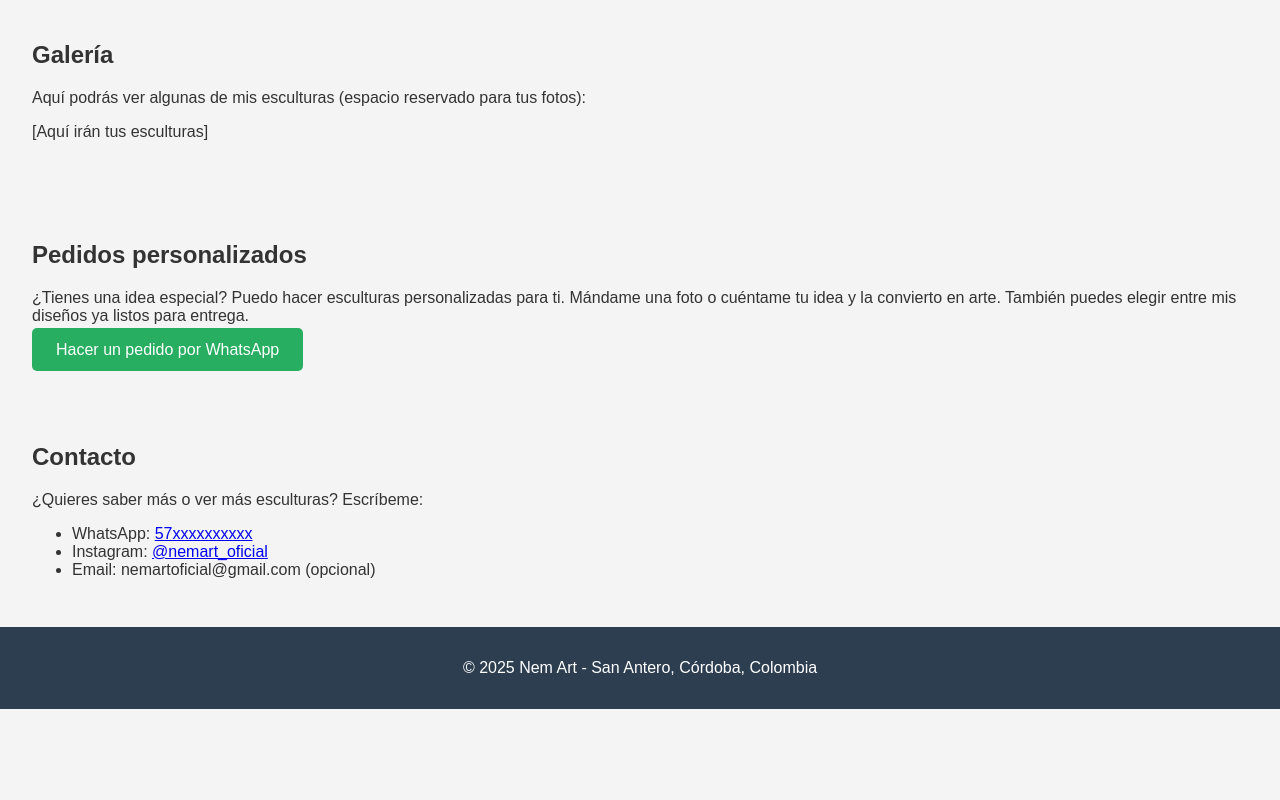
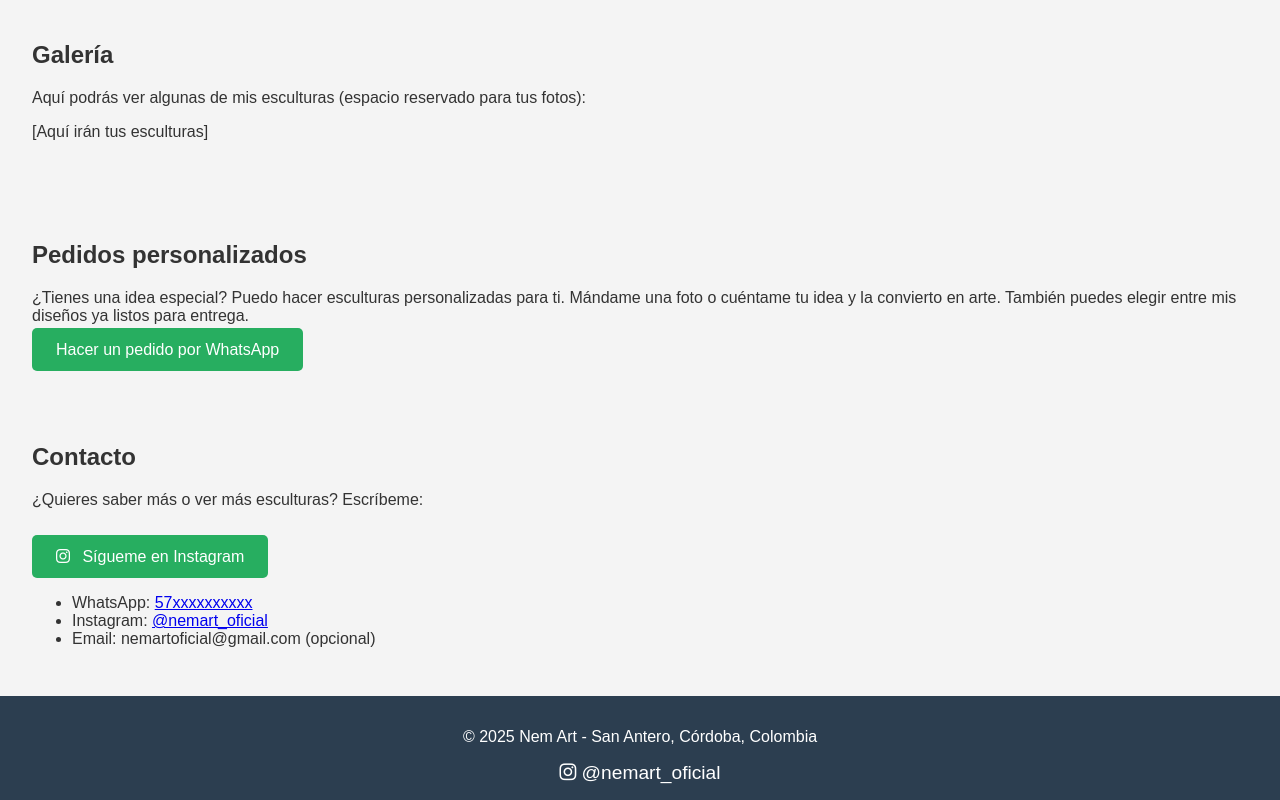
Before and after one commit to JimmyLandia/nemart, a plain HTML site: page index.html in a window 1280 px wide. Shown: the part 1113-1913 px from the top of the page. Before the commit the page ends 1822 px from the top, so only its background shows below. Drawn offline with Linux system fonts and the light colour scheme.

Commit message:
Update index.html

```diff
--- a/index.html
+++ b/index.html
@@ -13,6 +13,7 @@
     footer { background: #2c3e50; color: white; text-align: center; padding: 1em; }
     .btn-contacto { background: #27ae60; color: white; padding: 0.8em 1.5em; border: none; border-radius: 5px; font-size: 1em; text-decoration: none; }
   </style>
+  <script src="https://kit.fontawesome.com/a2e0f1f5b6.js" crossorigin="anonymous"></script>
 </head>
 <body><header>
   <h1>Nem Art</h1>
@@ -49,6 +50,9 @@
 </section><section id="contacto">
   <h2>Contacto</h2>
   <p>¿Quieres saber más o ver más esculturas? Escríbeme:</p>
+  <a href="https://www.instagram.com/nemart_oficial" target="_blank" class="btn-contacto" style="display: inline-block; margin-top: 10px;">
+    <i class="fab fa-instagram" style="margin-right: 8px;"></i> Sígueme en Instagram
+  </a>
   <ul>
     <li>WhatsApp: <a href="https://wa.me/57xxxxxxxxxx">57xxxxxxxxxx</a></li>
     <li>Instagram: <a href="https://www.instagram.com/nemart_oficial" target="_blank">@nemart_oficial</a></li>
@@ -56,5 +60,8 @@
   </ul>
 </section><footer>
   <p>&copy; 2025 Nem Art - San Antero, Córdoba, Colombia</p>
+  <a href="https://www.instagram.com/nemart_oficial" target="_blank" style="color: white; text-decoration: none; font-size: 1.2em;">
+    <i class="fab fa-instagram"></i> @nemart_oficial
+  </a>
 </footer></body>
 </html>
```
